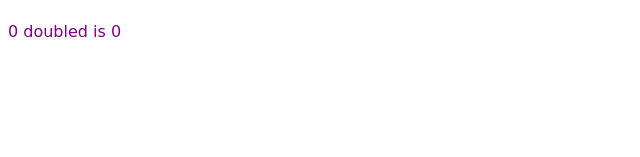
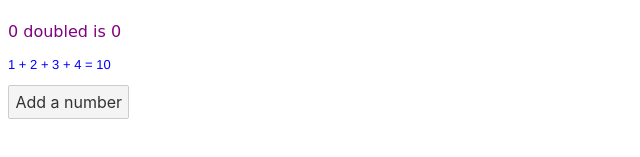
Before and after one commit to xsocratx/svelte-study, a Svelte app in the folder svelte-study/: page / in a window 1280 px wide. Shown: the part 553-710 px from the top of the page, without its empty margins (0-640 px from the left). Built offline with nearby package versions, Linux system fonts and the light colour scheme.

Commit message:
updating arrays and object

```diff
--- a/svelte-study/src/App.svelte
+++ b/svelte-study/src/App.svelte
@@ -4,6 +4,7 @@
   let src = "/tutorial/image.gif";
   let string = 'this string contains <i>HTML tag</i>'
   let count = 0;
+  let numbers = [1, 2, 3, 4];
 
   $: doubled = count * 2;
 
@@ -14,9 +15,21 @@
 	count = 9;
   }
 
+  $: sum = numbers.reduce((t, n) => t + n, 0);
+
   function incCount(){
 	count += 1;
   }
+
+  function addNum1(){
+	numbers.push(numbers.length + 1);
+	numbers = numbers;
+  }
+
+  function addNum2(){
+	numbers = [...numbers, numbers.length + 1];
+  }
+
 </script>
 
 <style>
@@ -24,6 +37,12 @@
 		color: purple;
 		font-family: 'Comic Sans MS', cursive;
 		font-size: 1em;
+	}
+
+	.num-style {
+		color: blue;
+		font-family: 'Franklin Gothic Medium', 'Arial Narrow', Arial, sans-serif;
+		font-size: small;
 	}
 </style>
 
@@ -42,3 +61,7 @@
 </button>
 
 <p>{count} doubled is {doubled}</p>
+
+<p class="num-style">{numbers.join(' + ')} = {sum}</p>
+
+<button on:click={addNum1}>Add a number</button>
```
